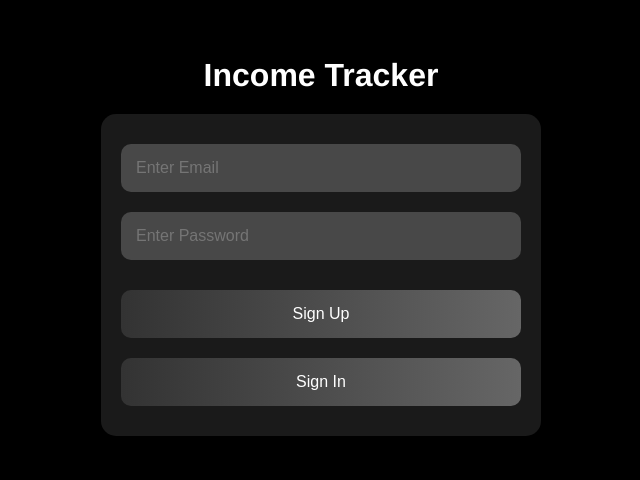
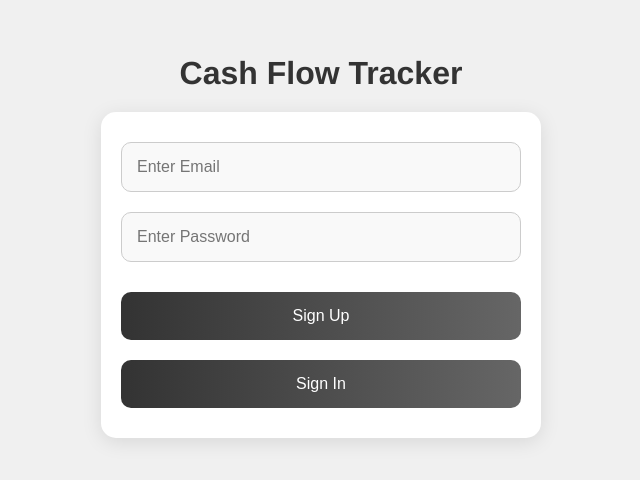
Before and after one commit to buttersock1010/Cash-Flow-Tracker, a plain HTML site: page index.html in a window 1280 px wide. Shown: the part 164-644 px from the top of the page, without its empty margins (319-959 px from the left). Drawn offline with Linux system fonts and the light colour scheme.

Commit message:
Update index.html

```diff
--- a/index.html
+++ b/index.html
@@ -3,7 +3,7 @@
 <head>
     <meta charset="UTF-8">
     <meta name="viewport" content="width=device-width, initial-scale=1.0">
-    <title>Income and Expense Tracker - Login</title>
+    <title>Cash Flow Tracker - Login</title>
     <script src="https://www.gstatic.com/firebasejs/9.17.2/firebase-app-compat.js"></script>
     <script src="https://www.gstatic.com/firebasejs/9.17.2/firebase-auth-compat.js"></script>
     <style>
@@ -11,8 +11,8 @@
             font-family: 'Helvetica Neue', sans-serif;
             margin: 0;
             padding: 0;
-            background-color: #000;
-            color: #fff;
+            background-color: #f0f0f0;
+            color: #333;
             display: flex;
             flex-direction: column;
             align-items: center;
@@ -21,13 +21,13 @@
         }
         h1 {
             margin-bottom: 20px;
-            color: #fff;
+            color: #333;
         }
         .container {
-            background: rgba(255, 255, 255, 0.1);
+            background: #fff;
             border-radius: 15px;
             padding: 20px;
-            box-shadow: 0 4px 20px rgba(0, 0, 0, 0.5);
+            box-shadow: 0 4px 20px rgba(0, 0, 0, 0.1);
             width: 90%;
             max-width: 400px;
             text-align: center;
@@ -35,10 +35,10 @@
         input {
             padding: 15px;
             width: 100%;
-            border: none;
+            border: 1px solid #ccc;
             border-radius: 10px;
-            background-color: rgba(255, 255, 255, 0.2);
-            color: #fff;
+            background-color: #f9f9f9;
+            color: #333;
             font-size: 1em;
             margin: 10px 0;
             transition: background 0.3s, transform 0.2s;
@@ -46,7 +46,7 @@
             box-sizing: border-box;
         }
         input:hover {
-            background-color: rgba(255, 255, 255, 0.3);
+            background-color: #e9e9e9;
             transform: scale(1.02);
         }
         button {
@@ -72,7 +72,7 @@
     </style>
 </head>
 <body>
-    <h1>Income Tracker</h1>
+    <h1>Cash Flow Tracker</h1>
     <div class="container">
         <input type="email" id="email" placeholder="Enter Email" required>
         <input type="password" id="password" placeholder="Enter Password" required>
```
